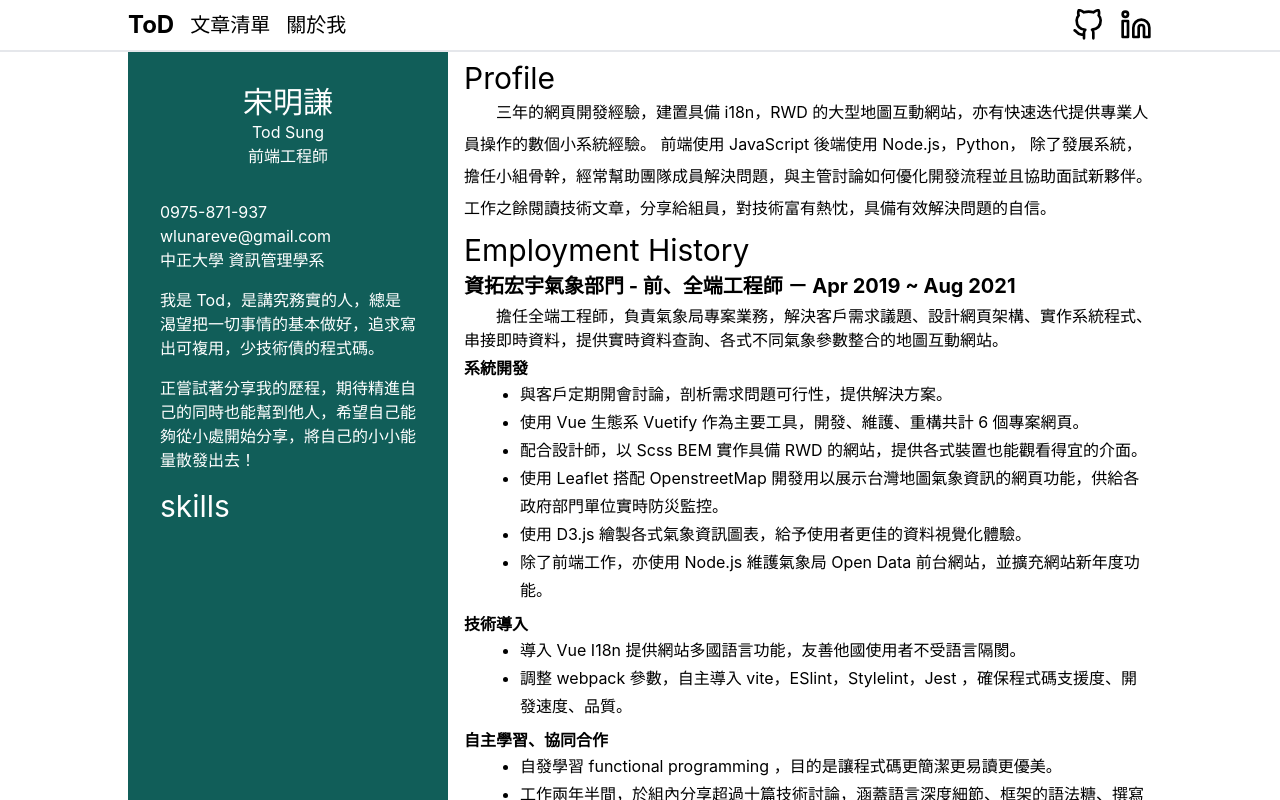
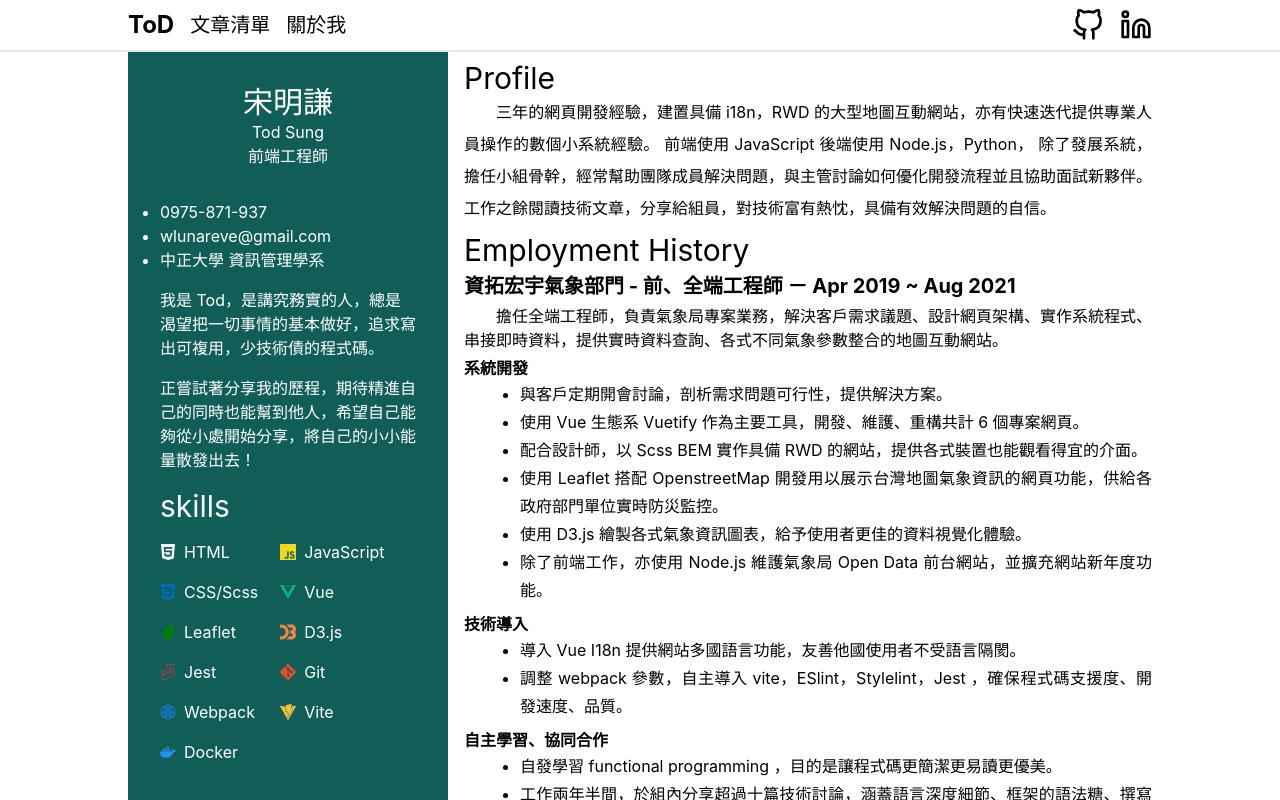
Before and after one commit to renovate-bot/ToDSung-_-tod-blog, a Next.js app: page /cv in a window 1280 px wide. Built offline with nearby package versions, Linux system fonts and the light colour scheme.

Commit message:
feat: add skills item

```diff
--- a/components/cv/Sidebar/index.tsx
+++ b/components/cv/Sidebar/index.tsx
@@ -14,7 +14,7 @@ const Sidebar = ({ skills = [] }) => {
       <span className="cv-sidebar__title mt-8 text-3xl">宋明謙</span>
       <span>Tod Sung</span>
       <span>前端工程師</span>
-      <ul className="details flex items-start flex-col mt-8 w-full">
+      <ul className="details flex items-start flex-col mt-8 w-full list-disc	">
         <li>0975-871-937</li>
         <li>wlunareve@gmail.com</li>
         <li>中正大學 資訊管理學系</li>
@@ -28,14 +28,9 @@ const Sidebar = ({ skills = [] }) => {
       </div>
       <div className="skills flex flex-col self-start">
         <span className="skills__title text-3xl">skills</span>
-        <div className="skills__content">
+        <div className="skills__content grid grid-cols-2 mt-4 gap-4">
           {skills.map(({ name, icon }) => (
-            <Skill
-              key={name}
-              name={name}
-              icon={icon}
-              className="skills__item"
-            />
+            <Skill key={name} name={name} icon={icon} />
           ))}
         </div>
       </div>
--- a/components/cv/Skill/index.tsx
+++ b/components/cv/Skill/index.tsx
@@ -1,13 +1,10 @@
-const Skill = ({ icon, name }) => (
-  <div className="skill">
-    <div className="title">
-      {/* <i className=""="title__icon"
-        :class="[ icon.source, icon.name ]"
-        :style="{
-          'color': icon.color
-        }"
-      /> */}
-      <h3 className="title__name">{name}</h3>
+import { AiFillHtml5 } from "react-icons/ai";
+
+const Skill = ({ name, icon }) => (
+  <div className="skill flex flex-col">
+    <div className="title flex flex-wrap items-center gap-2">
+      {icon.component && <icon.component color={icon.color} />}
+      <h3 className={`title__name text-base`}>{name}</h3>
     </div>
   </div>
 );
--- /dev/null
+++ b/constants/cv/skill.js
@@ -0,0 +1,123 @@
+import {
+  SiCss3,
+  SiD3Dotjs,
+  SiDocker,
+  SiGit,
+  SiHtml5,
+  SiJavascript,
+  SiJest,
+  SiLeaflet,
+  SiVite,
+  SiVuedotjs,
+  SiWebpack,
+} from "react-icons/si";
+
+export const FRONT_END_SKILLS = [
+  {
+    name: "HTML",
+    description: "努力套用 Semantic HTML 於平常撰寫上",
+    level: 2,
+    icon: {
+      component: SiHtml5,
+    },
+  },
+  {
+    name: "JavaScript",
+    description:
+      "熟悉 ES6+ 語法，能適當撰寫可複用程式碼，目前正學習 Funtional Programming",
+    level: 3,
+    icon: {
+      component: SiJavascript,
+      color: "#efd81d",
+    },
+  },
+  {
+    name: "CSS/Scss",
+    description:
+      "使用 BEM 命名，能適當切割元件，也嘗試於使用 Utility base 的方式開發",
+    level: 2,
+    icon: {
+      component: SiCss3,
+      color: "#016CB4",
+    },
+  },
+  {
+    name: "Vue",
+    description:
+      "專案經驗以 Vue2 為主，目前在 Side Project 使用 composition API 作為練習",
+    level: 2,
+    icon: {
+      component: SiVuedotjs,
+      color: "#00BB7C",
+    },
+  },
+  {
+    name: "Leaflet",
+    description:
+      "搭配 openStreetMap，介接 geoJson 達成台灣各地區資料展現、互動",
+    level: 2,
+    icon: {
+      component: SiLeaflet,
+      color: "green",
+    },
+  },
+  {
+    name: "D3.js",
+    description:
+      "能將資料繪製成柱狀、線狀圖，提供資料視覺化表現，也試著想多寫一些可複用元件",
+    level: 2,
+    icon: {
+      component: SiD3Dotjs,
+      color: "#EF8648",
+    },
+  },
+  {
+    name: "Jest",
+    description: "使用過 jest, @vue/unit-jest 進行單元測試",
+    level: 1,
+    icon: {
+      component: SiJest,
+      color: "#944058",
+    },
+  },
+];
+
+export const TOOL_SKILLS = [
+  {
+    name: "Git",
+    description:
+      "具備基本指令操作能力，能應用 semantic commit 進行版控，閱讀過 flow 的相關文章",
+    level: 2,
+    icon: {
+      component: SiGit,
+      color: "#EB4D28",
+    },
+  },
+  {
+    name: "Webpack",
+    description: "具有前端網站 config 調整經驗，能獨立完成套件跨版本更新工作",
+    level: 2,
+    icon: {
+      component: SiWebpack,
+      color: "#1B74BA",
+    },
+  },
+  {
+    name: "Vite",
+    description: "將小組打包工具轉換為 vite ，增進工作效率",
+    level: 1,
+    icon: {
+      component: SiVite,
+      color: "#F7C23B",
+    },
+  },
+  {
+    name: "Docker",
+    description: "具備基本指令操作能力 能夠撰寫 compose",
+    level: 2,
+    icon: {
+      component: SiDocker,
+      color: "#2391E6",
+    },
+  },
+];
--- a/package.json
+++ b/package.json
@@ -13,6 +13,7 @@
     "next": "12.0.7",
     "react": "17.0.2",
     "react-dom": "17.0.2",
+    "react-icons": "^4.3.1",
     "react-spring": "^9.3.2",
     "remark": "^14.0.2",
     "remark-html": "^15.0.1"
--- a/pages/_app.tsx
+++ b/pages/_app.tsx
@@ -6,7 +6,7 @@ import Navbar from "../components/Navbar";
 
 function MyApp({ Component, pageProps }: AppProps) {
   return (
-    <main id="app" className="app flex justify-center">
+    <main id="app" className="app flex text-justify	justify-center">
       <Navbar />
       <div className="component-wrapper relative mt-[3.25rem] w-[80vw] max-w-[1680px]">
         <Component {...pageProps} />
--- a/pages/cv/index.tsx
+++ b/pages/cv/index.tsx
@@ -1,12 +1,13 @@
 import Content from "../../components/cv/Content";
 import Sidebar from "../../components/cv/Sidebar";
+import { FRONT_END_SKILLS, TOOL_SKILLS } from "../../constants/cv/skill.js";
 
 const cv = () => (
   <div
     id="cv"
     className="cv grid grid-cols-[20rem_1fr] max-w-[1280px] h-[calc(100vh-3.25rem)] overflow-hidden"
   >
-    <Sidebar />
+    <Sidebar skills={[...FRONT_END_SKILLS, ...TOOL_SKILLS]} />
     <Content />
   </div>
 );
```
Also changed, not shown: 1 other file (tests, documents, lock files or other folders).
